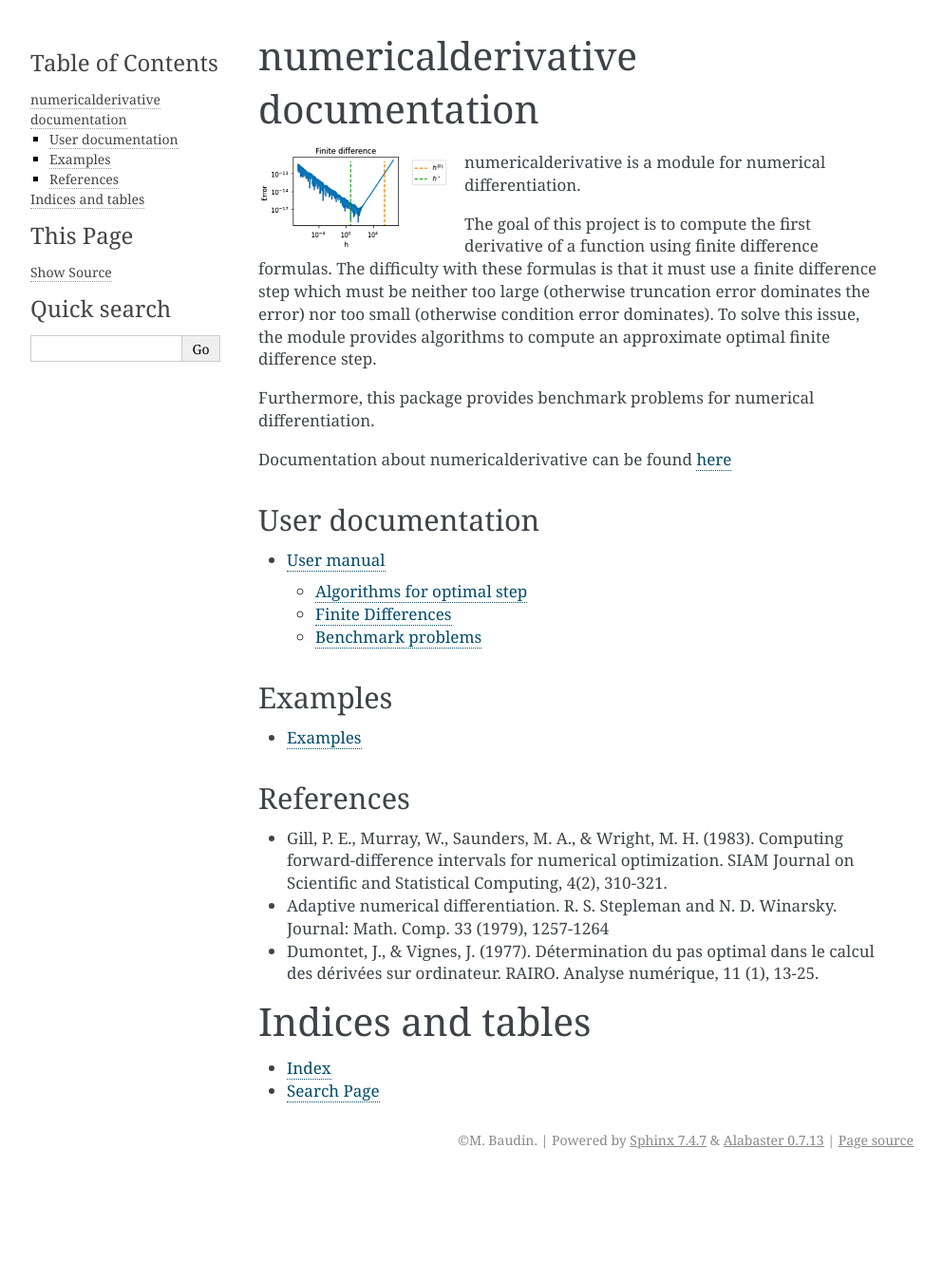
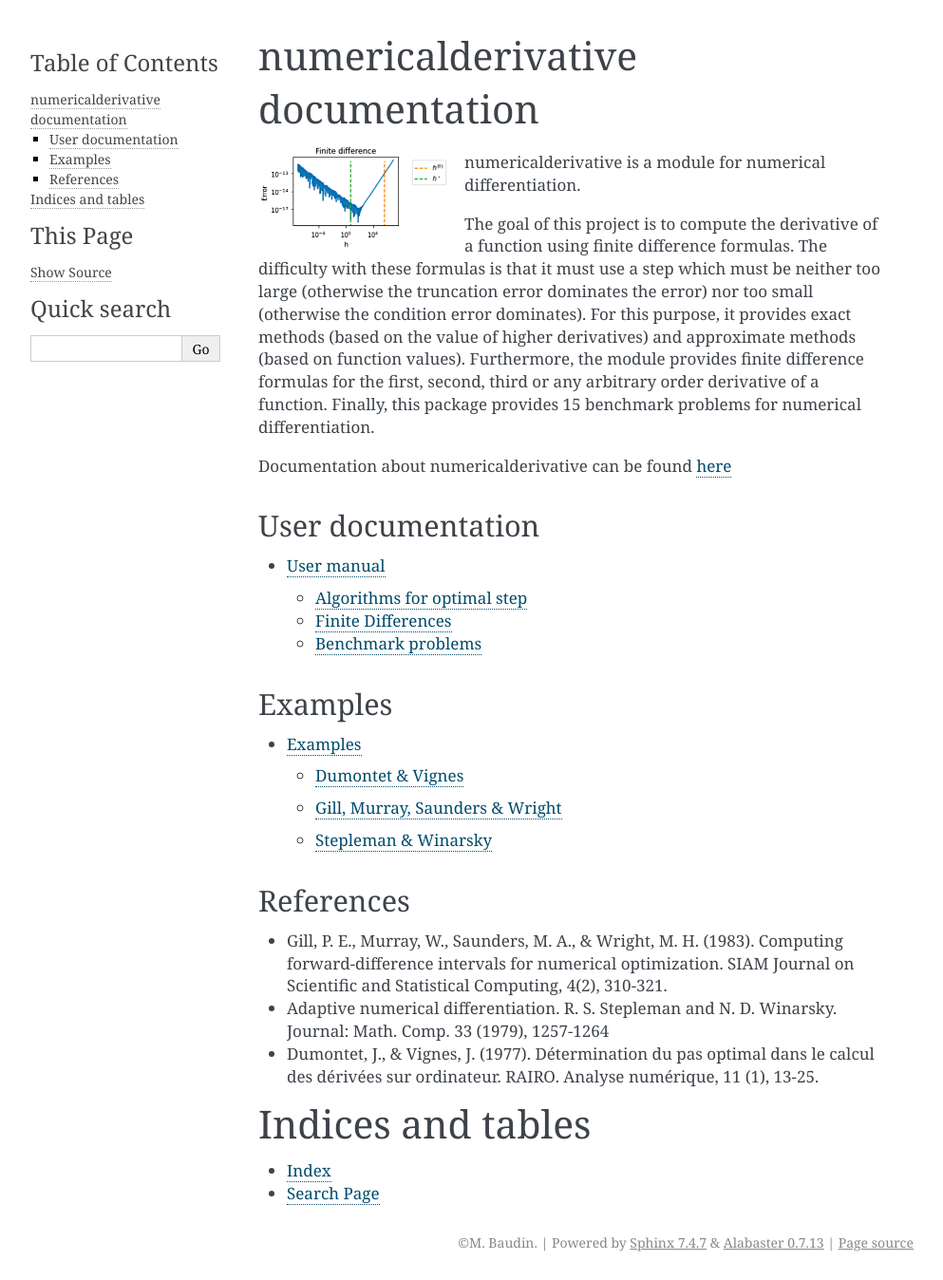
Before and after one commit to mbaudin47/numericalderivative, a Sphinx documentation site: the page built from doc/index.rst, in a window 1280 px wide. Shown: the whole page at 95% size, without its empty margins (148-1141 px from the left). Built offline with Sphinx 7.4.7, drawn with Linux system fonts in a browser that asks for light colours; pages that are not in the unit, such as notebooks, are missing from menus; before the commit the page ends 1240 px from its top, so only the background shows below that.

Commit message:
Fixes the doc

```diff
--- a/doc/examples/plot_general_fd.py
+++ b/doc/examples/plot_general_fd.py
@@ -22,7 +22,6 @@
 # %%
 # Compute the first derivative using forward F.D. formula
 # -------------------------------------------------------
-
 
 # %%
 # This is the function we want to compute the derivative of.
@@ -134,7 +133,7 @@
 
 # %%
 # Compute the coefficients of several central F.D. formulas
-# =========================================================
+# ---------------------------------------------------------
 
 # %%
 # We would like to compute the coefficients of a collection of central
@@ -239,7 +238,7 @@
 
 # %%
 # Compute the coefficients of several forward F.D. formulas
-# =========================================================
+# ---------------------------------------------------------
 
 # %%
 # We would like to compute the coefficients of a collection of forward
--- a/doc/index.rst
+++ b/doc/index.rst
@@ -12,17 +12,19 @@
 
 numericalderivative is a module for numerical differentiation.
 
-The goal of this project is to compute the first derivative of a function using finite difference formulas.
-The difficulty with these formulas is that it must use a finite difference
-step which must be neither too large (otherwise truncation error dominates
-the error) nor too small (otherwise condition error dominates).
-To solve this issue, the module provides algorithms to compute an approximate
-optimal finite difference step.
-
-Furthermore, this package provides benchmark problems for numerical
+The goal of this project is to compute the derivative of a function
+using finite difference formulas.
+The difficulty with these formulas is that it must use a
+step which must be neither too large (otherwise the truncation error dominates
+the error) nor too small (otherwise the condition error dominates).
+For this purpose, it provides exact methods (based on the value
+of higher derivatives) and approximate methods (based on function values).
+Furthermore, the module provides finite difference formulas for the
+first, second, third or any arbitrary order derivative of a function.
+Finally, this package provides 15 benchmark problems for numerical
 differentiation.
 
-Documentation about numericalderivative can be found `here <https://numericalderivative.readthedocs.io/en/latest/>`_
+Documentation about numericalderivative can be found `here <https://mbaudin47.github.io/numericalderivative/main/index.html>`_
 
 User documentation
 ------------------
```
Also changed, not shown: other parts of doc/index.rst (+1 -1 lines).
